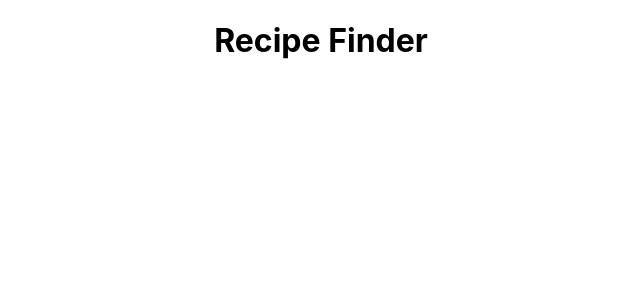
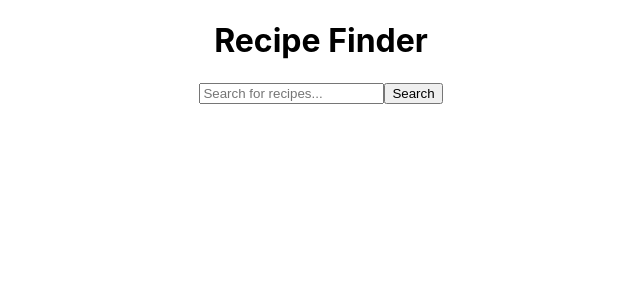
Before and after one commit to EliasMarteCortes/Recipe-Finder, a React (Create React App) app in the folder recipe-finder/: page / in a window 1280 px wide. Shown: the top 300 px of the page, without its empty margins (319-959 px from the left). Built offline with nearby package versions, Linux system fonts and the light colour scheme.

Commit message:
feat: add search form

```diff
--- a/recipe-finder/src/App.js
+++ b/recipe-finder/src/App.js
@@ -1,9 +1,21 @@
+import { useState } from 'react';
 import './App.css';
 
 function App() {
+  const [searchTerm, setSearchTerm] = useState('');
   return (
     <div className="App">
       <h1>Recipe Finder</h1>
+
+      <form>
+        <input
+          type="text"
+          placeholder="Search for recipes..."
+          value={searchTerm}
+          onChange={(e) => setSearchTerm(e.target.value)}
+        />
+        <button type="submit">Search</button>
+      </form>
     </div>
   );
 }
```
